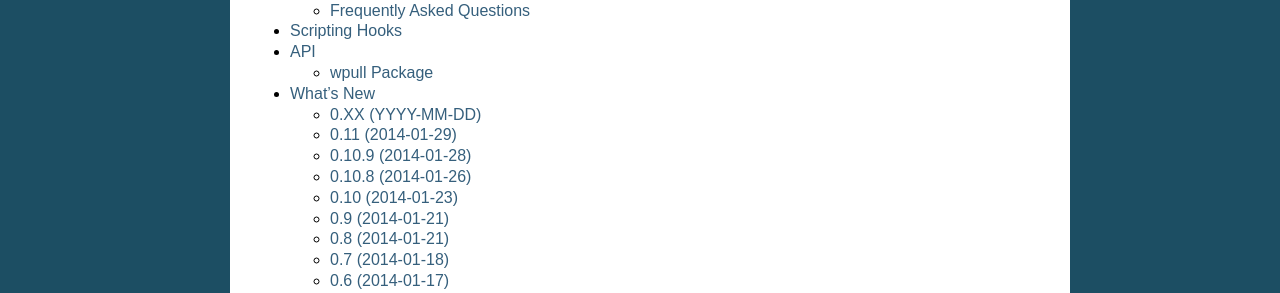
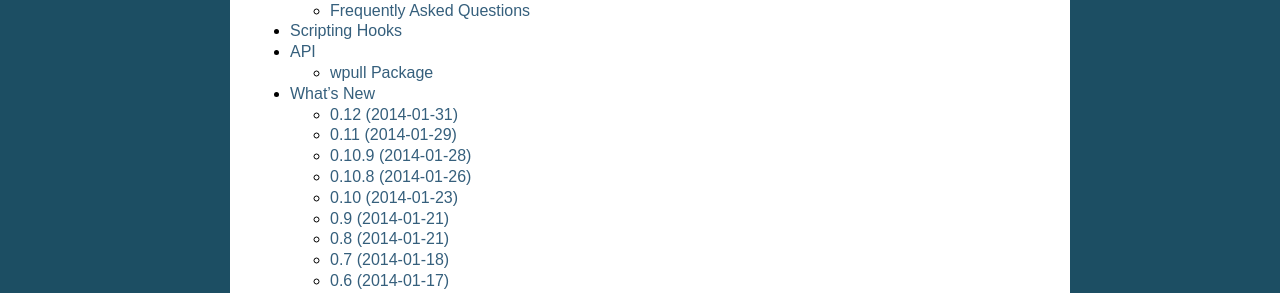
Before and after one commit to ArchiveTeam/wpull, a Sphinx documentation site: the page built from doc/index.rst, in a window 1280 px wide. Shown: the part 373-666 px from the top of the page. Built offline with Sphinx 7.4.7, drawn with Linux system fonts in a browser that asks for light colours.

Commit message:
Updates changelog title to 0.12.

```diff
--- a/doc/changelog.rst
+++ b/doc/changelog.rst
@@ -2,7 +2,7 @@
 What's New
 ==========
 
-0.XX (YYYY-MM-DD)
+0.12 (2014-01-31)
 =================
 
 * No changes to program usage itself.
```
